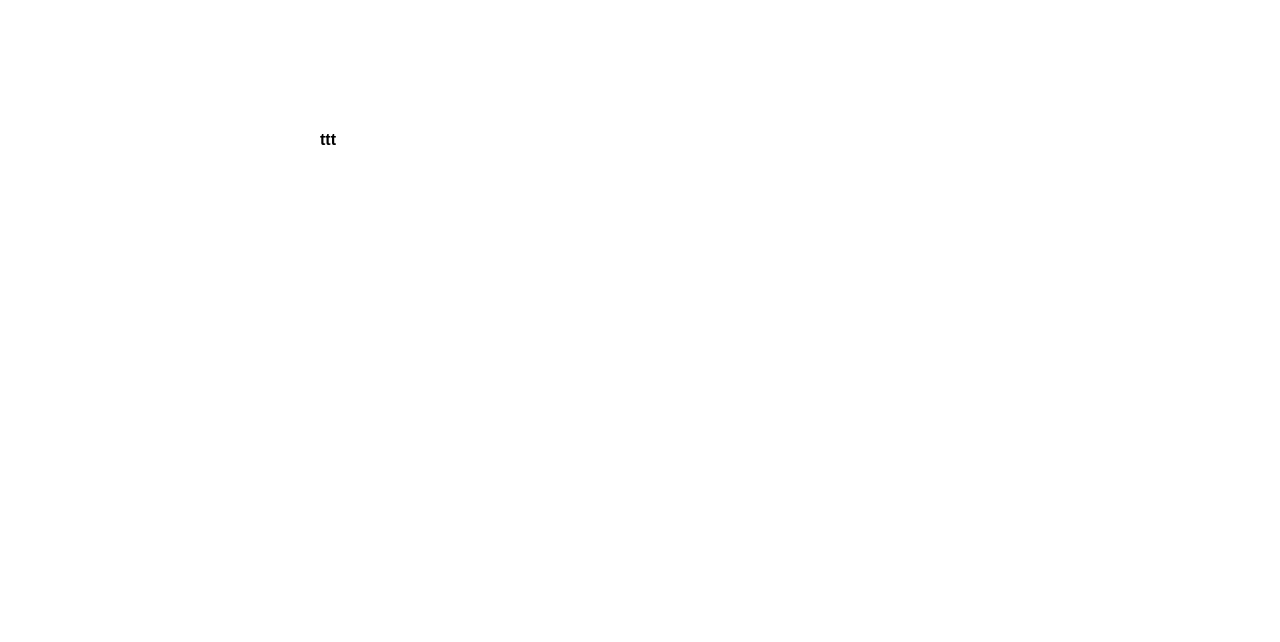
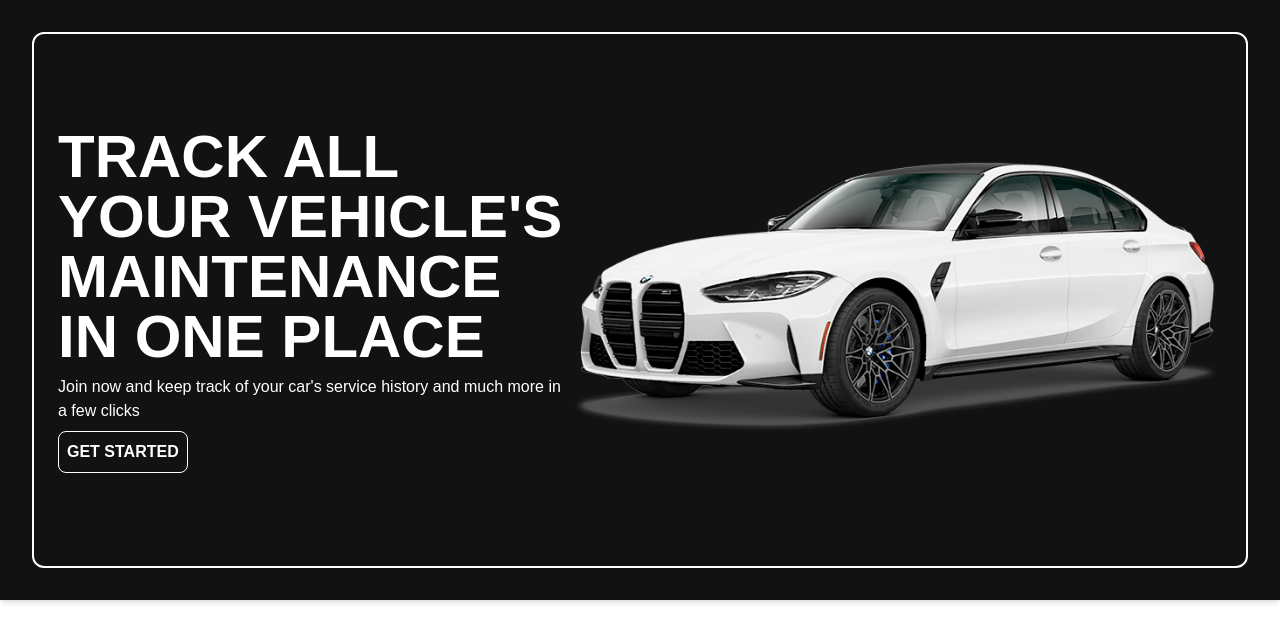
Before and after one commit to 28ad/car-service-app, a Next.js app in the folder frontend/: page / in a window 1280 px wide. Shown: the top 642 px of the page. Built offline with nearby package versions, Linux system fonts and the light colour scheme.

Commit message:
added landing page

```diff
--- a/frontend/app/globals.css
+++ b/frontend/app/globals.css
@@ -17,6 +17,12 @@
   --font-mono: var(--font-geist-mono);
 }
 
+@theme {
+  --color-base-black: #121212;
+  --color-secondary-black: #171717;
+  --color-primary-accent: #006239;
+}
+
 @media (prefers-color-scheme: dark) {
   :root {
     --background: #0a0a0a;
--- a/frontend/app/layout.tsx
+++ b/frontend/app/layout.tsx
@@ -21,6 +21,7 @@ export default function RootLayout({
 }>) {
   return (
     <html lang="en" className={lato.variable}>
+
       <body>
 
         {children}
--- a/frontend/app/page.tsx
+++ b/frontend/app/page.tsx
@@ -1,12 +1,38 @@
+import heroImg from './assets/images/hero-image.png';
+import Image from 'next/image';
 
 export default function Home() {
   return (
-    <div className="flex min-h-screen items-center justify-center font-sans bg-white">
-      <main className="flex min-h-screen w-full max-w-3xl flex-col items-center justify-between py-32 px-16 bg-white sm:items-start">
+    <div className="h-screen bg-white">
 
-        <div className="text-black font-bold">ttt</div>
+      {/* hero section */}
+      <main className="p-8 lg:h-3/4 w-full bg-base-black flex justify-center items-center shadow-md">
+
+        {/* hero container */}
+        <div className=" p-6 lg:h-full w-full border-2 border-white rounded-xl flex md:justify-evenly">
+
+          {/* hero main text + call to action */}
+
+          <div className="flex flex-col items-start justify-center md:w-1/2">
+            <div className="text-white text-3xl lg:text-6xl font-extrabold">TRACK ALL YOUR VEHICLE'S MAINTENANCE IN ONE PLACE</div>
+            <div className="text-white text-md mt-2">Join now and keep track of your car's service history and much more in a few clicks</div>
+            <button className="text-white font-bold mt-2 p-2 border-[0.5px] border-white rounded-lg cursor-pointer hover:bg-primary-accent hover:border-none duration-200 ease-in-out">GET STARTED</button>
+          </div>
+
+          <div className="hidden md:flex">
+            <Image
+            src={heroImg}
+            alt='Hero image of a car'
+            className='object-contain'/>
+          </div>
+
+
+        </div>
 
       </main>
+
+      {/* services sections */}
+
     </div>
   );
 }
```
Also changed, not shown: frontend/app/assets/images/hero-image.png (added).
